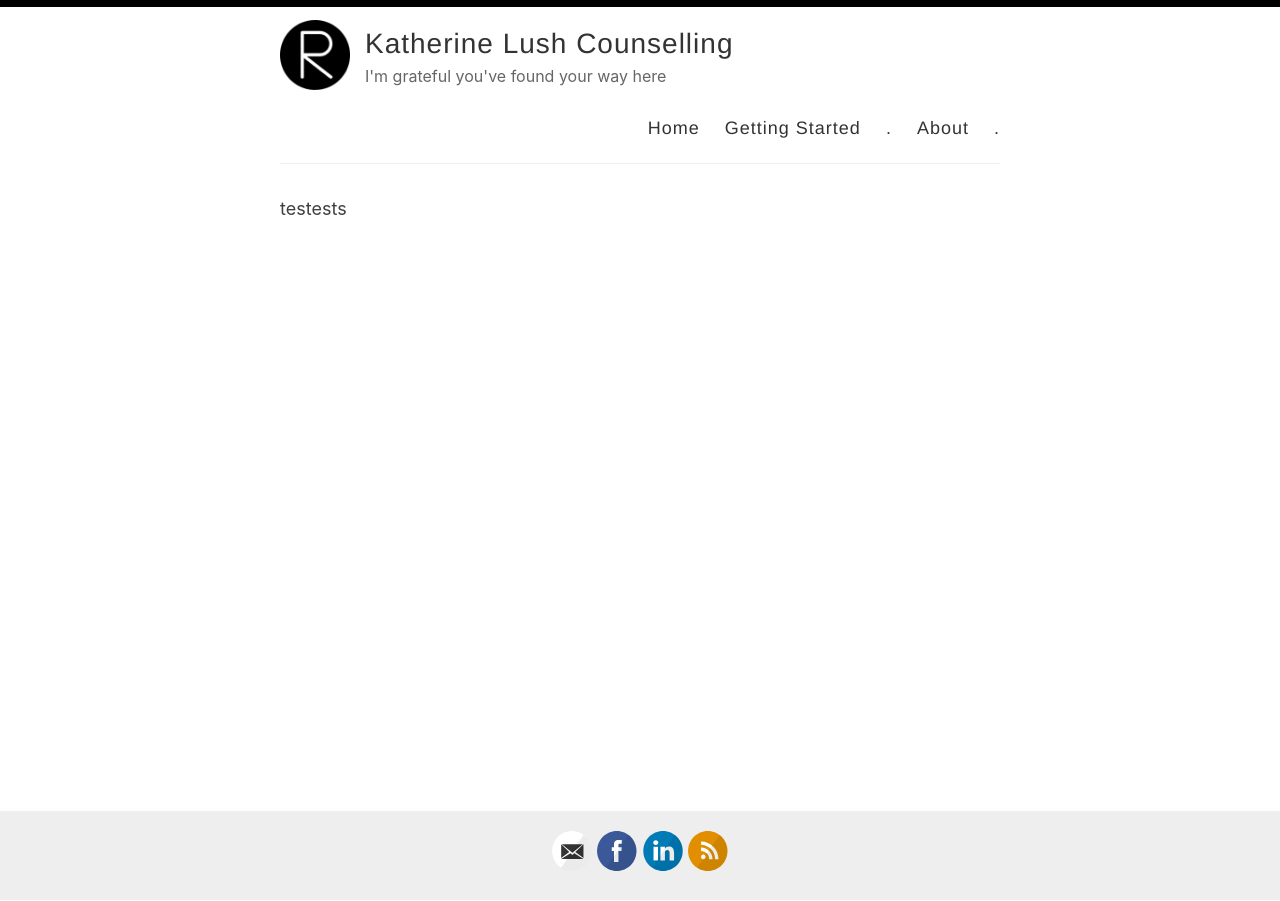
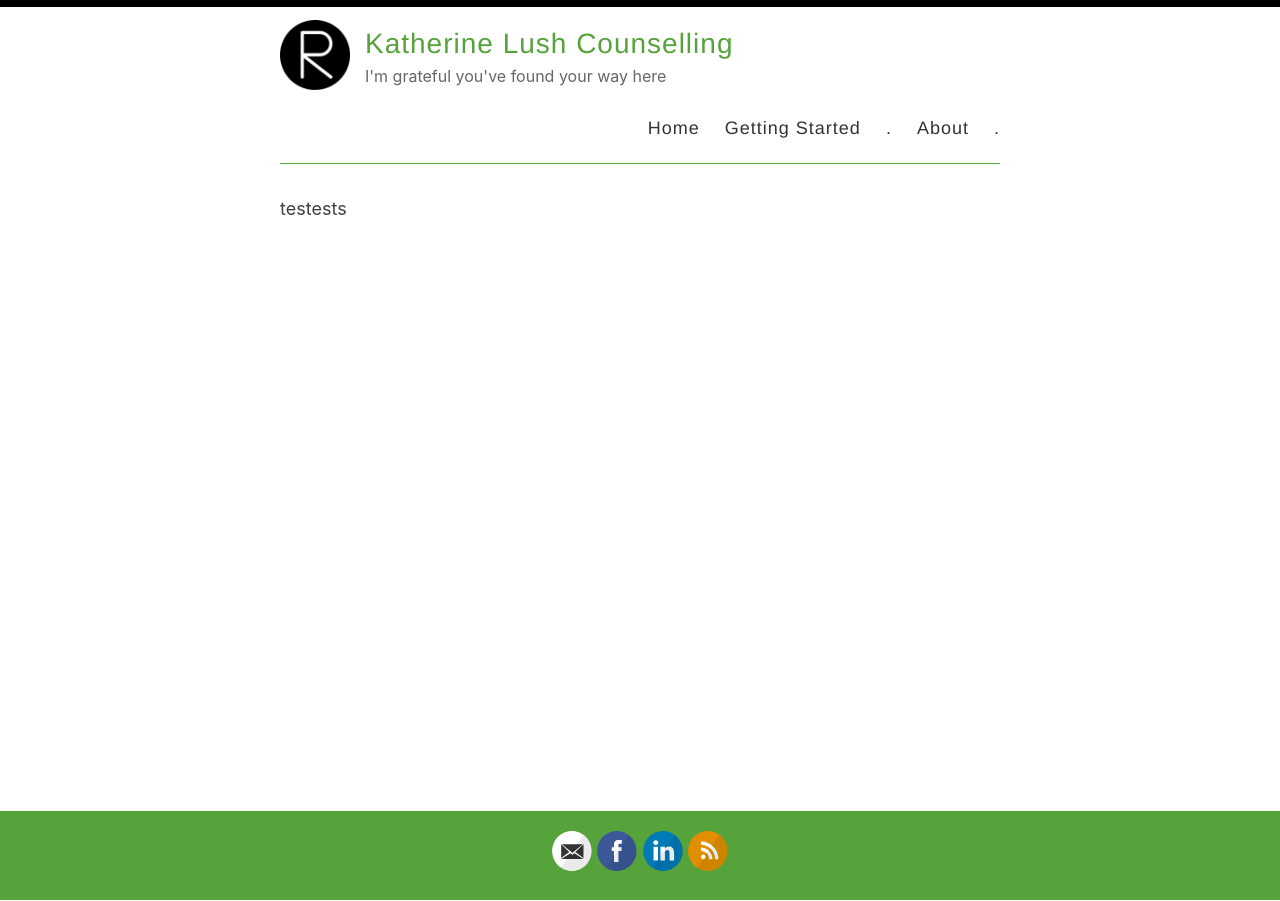
Before and after one commit to gammacray/katherinelushcounselling, a Jekyll site: the page built from _pages/index.md, in a window 1280 px wide. Built offline with Jekyll 4.4.1, drawn with Linux system fonts in a browser that asks for light colours; our own code applies the rules of GitHub Pages for plain Markdown files.

Commit message:
Updated style.scss.

```diff
--- a/assets/style.scss
+++ b/assets/style.scss
@@ -181,7 +181,7 @@
   text-decoration: none;
 	cursor: pointer;
   &:hover, &:active {
-    color: $blue;
+    color: #56a23b;
   }
 }
 
@@ -270,7 +270,7 @@
 
 .masthead {
   padding: 20px 0;
-  border-bottom: 1px solid $lightGray;
+  border-bottom: 1px solid #56a23b;
 
   @include mobile {
     text-align: center;
@@ -306,7 +306,7 @@
 
 .site-name {
   margin: 0;
-  color: $darkGray;
+  color: #56a23b;
   cursor: pointer;
   font-family: $helveticaNeue;
   font-weight: 300;
@@ -415,7 +415,7 @@
   bottom: 0;
   width: 100%;
   height: 89px;
-  background-color: $lightGray;
+  background-color: #56a23b;
 }
 
 footer {
@@ -456,8 +456,9 @@
 
 .page h1{
   font-family: -system-ui, -apple-system, BlinkMacSystemFont, "Segoe UI", Roboto, Helvetica, Arial, sans-serif, "Apple Color Emoji", "Segoe UI Emoji", "Segoe UI Symbol";
-  text-align: center;
-  font-weight: bold;
+  text-align: left;
+  color: #56a23b;
+  font-weight: normal;
   font-kerning: auto;
   font-feature-settings: "kern","liga","dlig","hlig","cswh";
   line-height: 1.2;
```
